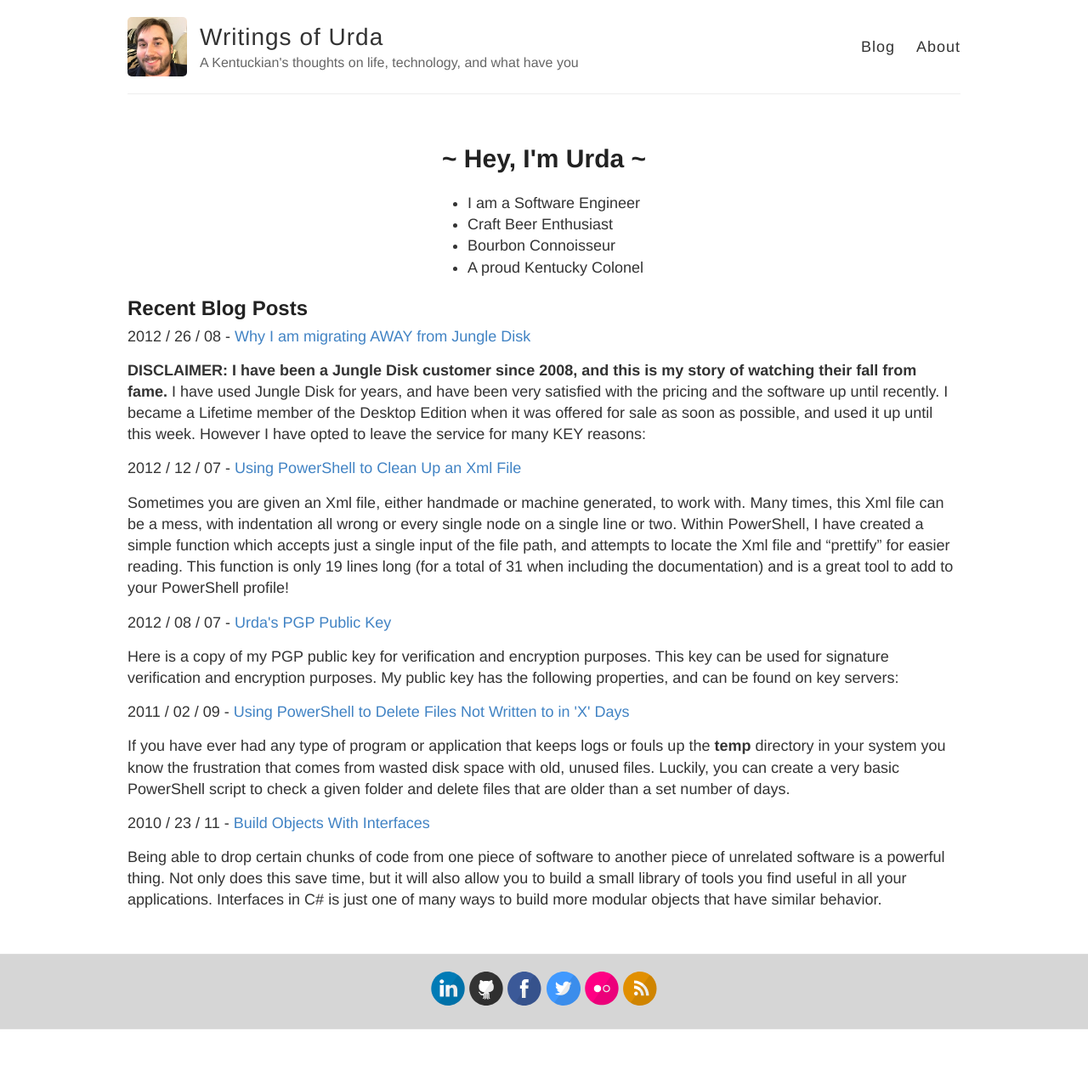
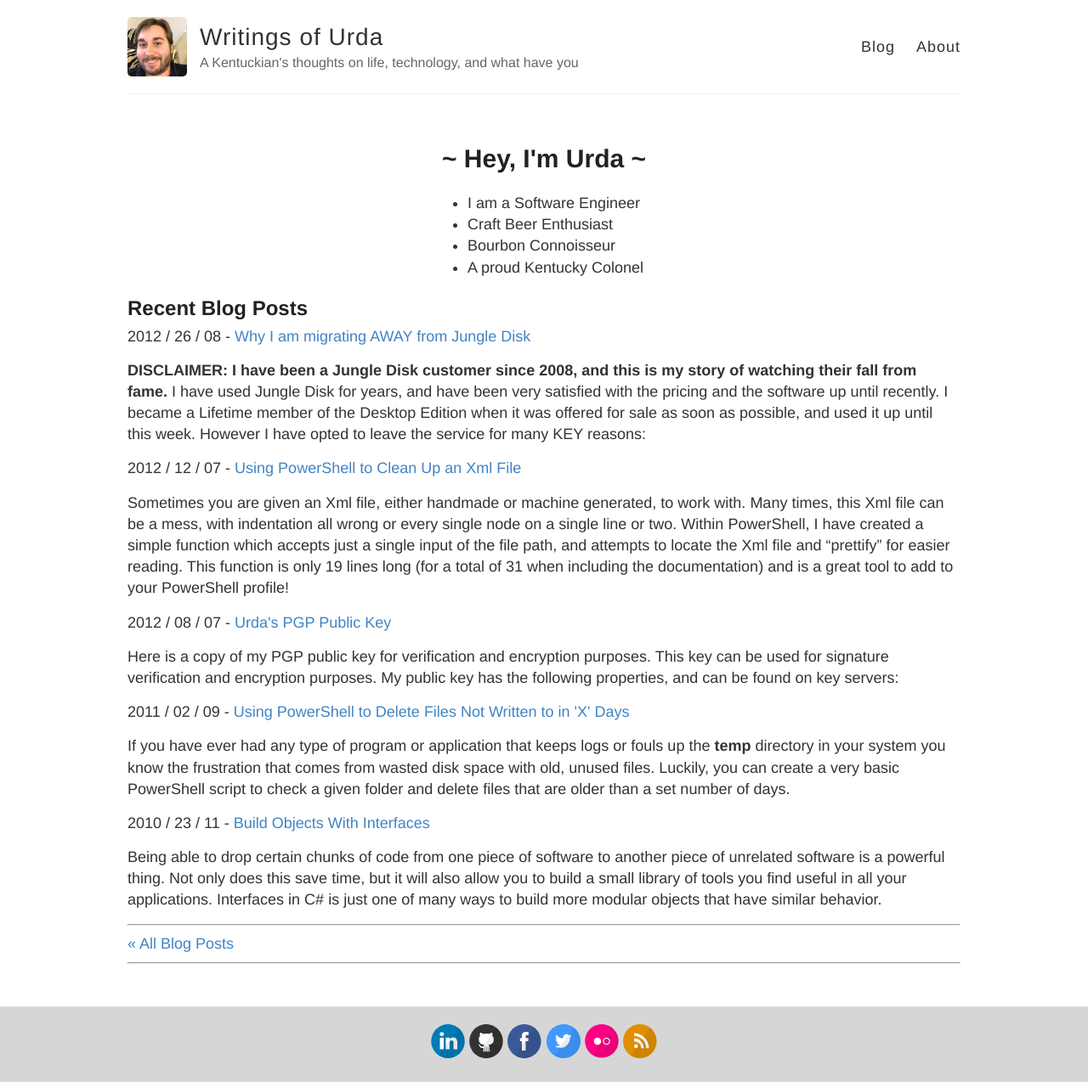
Before and after one commit to urda/website, a Jekyll site: the page built from index.html, in a window 1280 px wide. Shown: the whole page at 85% size. Built offline with Jekyll 4.4.1, drawn with Linux system fonts in a browser that asks for light colours; Markdown is read by kramdown in place of the engine named in the settings; before the commit the page ends 1212 px from its top, so only the background shows below that.

Commit message:
Link to all posts at bottom

```diff
--- a/index.html
+++ b/index.html
@@ -46,4 +46,10 @@ layout: default
 
     </div>
 
+    <hr />
+        <a href="/blog" class="next">
+            « All Blog Posts
+        </a>
+    <hr />
+
 </div>
```
